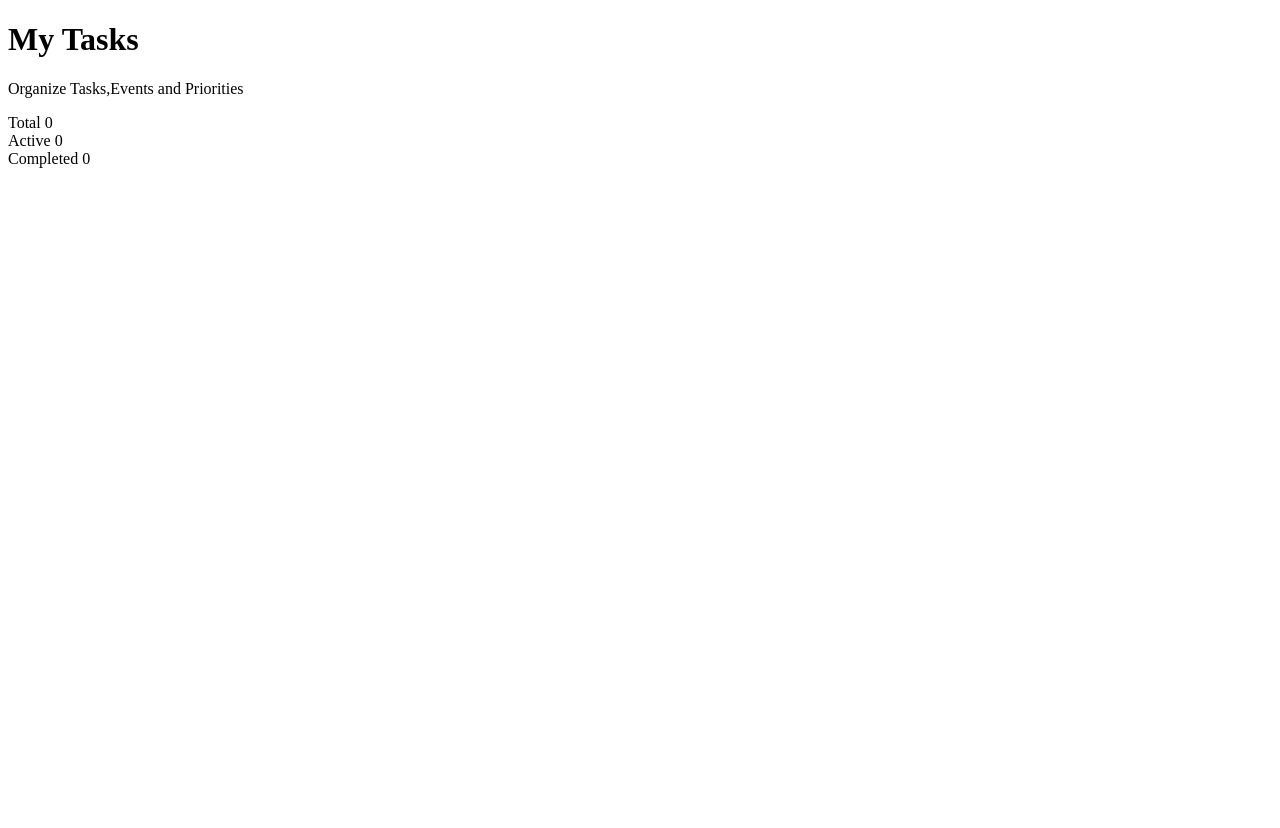
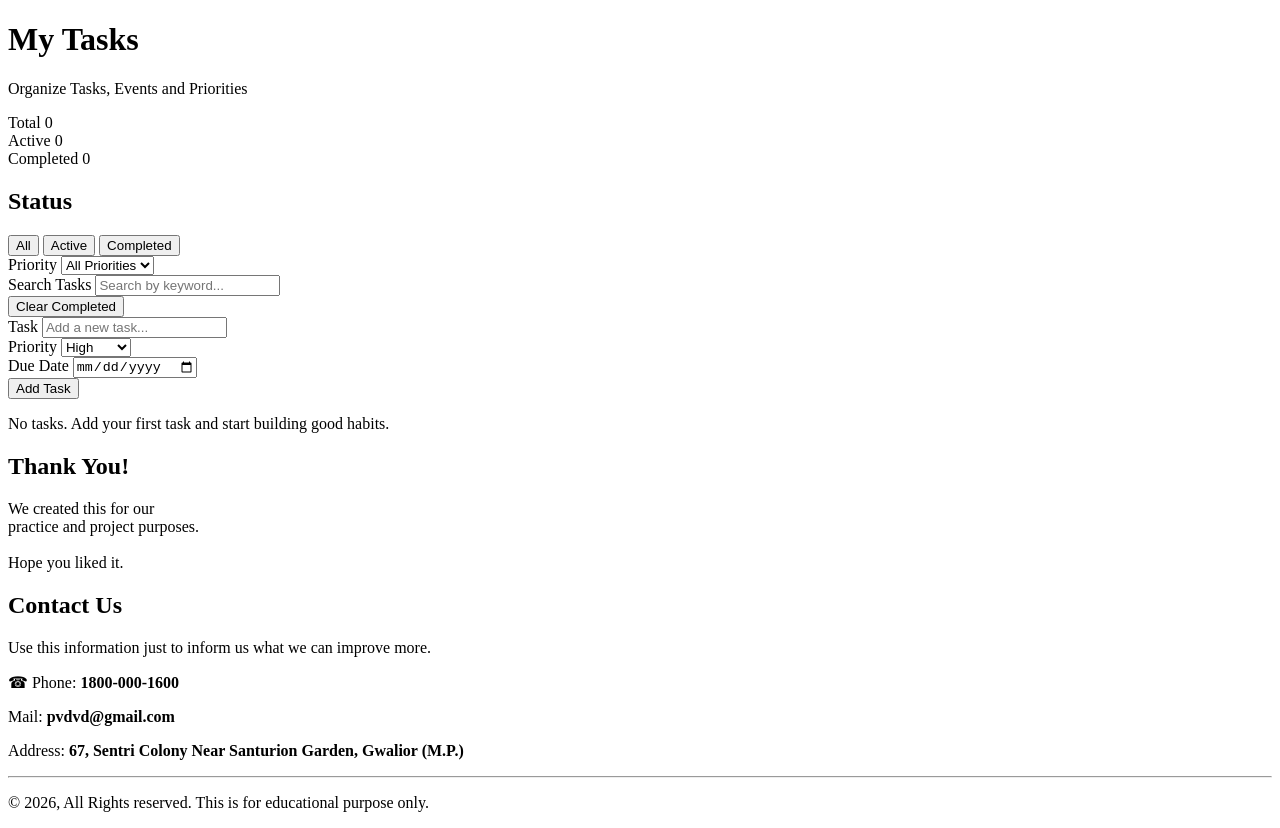
Before and after one commit to devendrarathore352008-bot/To-Do-List, a plain HTML site: page index.html in a window 1280 px wide. Before the commit the page ends 800 px from the top, so only its background shows below. Drawn offline with Linux system fonts and the light colour scheme.

Commit message:
Added main section(aside section,task add section and task showing section) and footer with some details

```diff
--- a/index.html
+++ b/index.html
@@ -7,14 +7,16 @@
     <link rel="stylesheet" href="./style.css" />
   </head>
   <body>
-    <header class="main-header">
+    <!-- Header Section -->
+
+    <header class="program-header">
       <div class="header-inner">
         <div class="name-plate">
           <h1>My Tasks</h1>
-          <p class="tagline">Organize Tasks,Events and Priorities</p>
+          <p class="tagline">Organize Tasks, Events and Priorities</p>
         </div>
 
-        <section class="status-bar" aria-label="tasks-summary">
+        <section class="status-bar" aria-label="Tasks summary">
           <div class="status-card">
             <span class="status-name">Total</span>
             <span id="total-count" class="status-value">0</span>
@@ -32,6 +34,140 @@
         </section>
       </div>
     </header>
+
+    <!-- Main Section -->
+
+    <main class="main-program">
+      <!-- Side bar -->
+
+      <aside class="sidebar" aria-label="Filter and menu">
+        <section class="filter-section">
+          <h2>Status</h2>
+          <div
+            class="filter-buttons"
+            role="group"
+            aria-label="Filter by task status"
+          >
+            <button
+              type="button"
+              class="filter-btn is-active"
+              data-filter="all"
+            >
+              All
+            </button>
+            <button type="button" class="filter-btn" data-filter="active">
+              Active
+            </button>
+            <button type="button" class="filter-btn" data-filter="completed">
+              Completed
+            </button>
+          </div>
+        </section>
+
+        <section class="filter-section">
+          <label for="priority-filter">Priority</label>
+          <select id="priority-filter" name="priority-filter">
+            <option value="all">All Priorities</option>
+            <option value="high">High</option>
+            <option value="medium">Medium</option>
+            <option value="low">Low</option>
+          </select>
+        </section>
+
+        <section class="filter-section">
+          <label for="search-input">Search Tasks</label>
+          <input
+            id="search-input"
+            type="search"
+            placeholder="Search by keyword..."
+          />
+        </section>
+
+        <section class="clear-section">
+          <button type="button" id="clear-completed-btn" class="secondary-btn">
+            Clear Completed
+          </button>
+        </section>
+      </aside>
+
+      <!--Adding tasks section -->
+
+      <section class="task-panel" aria-label="Tasks Management">
+        <form id="todo-form" class="todo-form">
+          <div class="task-field">
+            <label for="task-input">Task</label>
+            <input
+              id="task-input"
+              name="task-input"
+              type="text"
+              placeholder="Add a new task..."
+              required
+            />
+          </div>
+
+          <div class="task-field">
+            <label for="priority-input">Priority</label>
+            <select id="priority-input" name="priority-input">
+              <option value="high" selected>High</option>
+              <option value="medium">Medium</option>
+              <option value="low">Low</option>
+            </select>
+          </div>
+
+          <div class="task-field">
+            <label for="due-date-input">Due Date</label>
+            <input type="date" id="due-date-input" name="due-date-input" />
+          </div>
+
+          <div class="task-action">
+            <button type="submit" class="primary-btn">Add Task</button>
+          </div>
+        </form>
+
+        <section class="task-list-section" aria-label="Task list">
+          <ul id="todo-list" class="todo-list"></ul>
+          <p id="empty-state" class="empty-state">
+            No tasks. Add your first task and start building good habits.
+          </p>
+        </section>
+      </section>
+    </main>
+
+    <!-- Footer Section -->
+
+    <footer class="program-footer">
+      <div class="inner-footer">
+        <div class="greet-message">
+          <h2>Thank You!</h2>
+          <p class="extra-message">
+            We created this for our<br />practice and project purposes.<br /><br />Hope
+            you liked it.
+          </p>
+        </div>
+
+        <div class="contact-section">
+          <h2>Contact Us</h2>
+          <p>
+            Use this information just to inform us what we can improve more.
+          </p>
+
+          <p>&phone; Phone: <b>1800-000-1600</b></p>
+          <p>Mail: <b>pvdvd@gmail.com</b></p>
+          <p>
+            Address:
+            <b>67, Sentri Colony Near Santurion Garden, Gwalior (M.P.)</b>
+          </p>
+        </div>
+
+        <hr />
+
+        <p class="copyright">
+          &copy; 2026, All Rights reserved. This is for educational purpose
+          only.
+        </p>
+      </div>
+    </footer>
+
+  <script src="./javascript.js"></script>
   </body>
-  <script src="./javascript.js"></script>
 </html>
```
